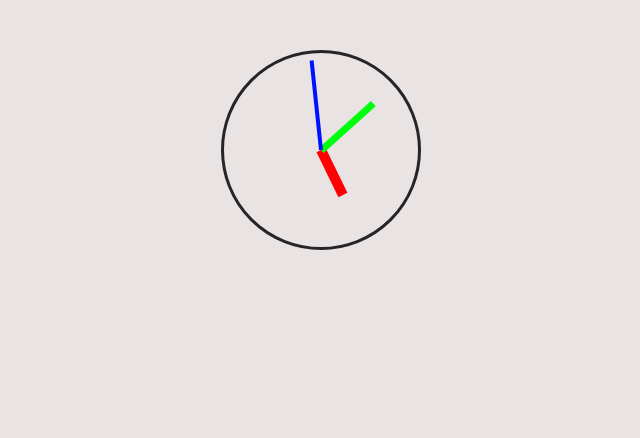
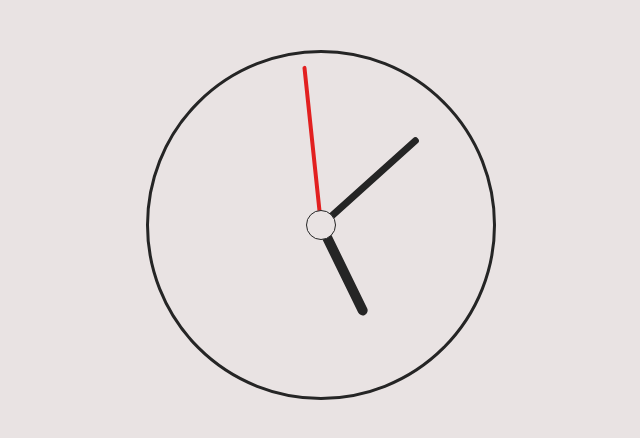
Before and after one commit to nupaT/clock, a plain HTML site: page index.html in a window 1280 px wide. Shown: the whole page, without its empty margins (319-959 px from the left). Drawn offline with Linux system fonts and the light colour scheme.

Commit message:
fix: size clock

```diff
--- a/scss/style.scss
+++ b/scss/style.scss
@@ -107,12 +107,23 @@ body {
   display: flex;
   justify-content: center;
   align-items: center;
-  width: 200px;
-  height: 200px;
+  width: 350px;
+  height: 350px;
   border: 3px solid $bc-black;
   border-radius: 50%;
-  z-index: -1;
 }
+
+.clock__circle:before {
+  content: "";
+  height: 30px;
+  width: 30px;
+  border: 1px solid $bc-black;
+  border-radius: 50%;
+  background-color: $bc-white;
+  z-index: 999;
+}
+
+
 
 .arrow__hour,
 .arrow__min,
@@ -122,20 +133,20 @@ body {
 
 .arrow__hour,
 .hour {
-  height: 100px;
-  width: 100px;
+  height: 200px;
+  width: 200px;
 }
 
 .arrow__min,
 .min {
-  height: 140px;
-  width: 140px;
+  height: 260px;
+  width: 260px;
 }
 
 .arrow__sec,
 .sec {
-  height: 180px;
-  width: 180px;
+  height: 320px;
+  width: 320px;
 }
 
 .hour,
@@ -151,8 +162,9 @@ body {
   content: "";
   position: absolute;
   width: 10px;
-  height: 50px;
-  background-color: red;
+  height: 90px;
+  border-radius: 5px 5px 0 0;
+  background-color: $bc-black;
   z-index: 10;
 }
 
@@ -160,8 +172,9 @@ body {
   content: "";
   position: absolute;
   width: 7px;
-  height: 70px;
-  background-color: #00ff0d;
+  height: 120px;
+  border-radius: 5px 5px 0 0;
+  background-color: $bc-black;
   z-index: 11;
 }
 
@@ -169,7 +182,8 @@ body {
   content: "";
   position: absolute;
   width: 4px;
-  height: 90px;
-  background-color: #0011ff;
+  height: 170px;
+  border-radius: 5px 5px 0 0;
+  background-color: #e22020;
   z-index: 12;
 }
```
Also changed, not shown: style/style.css.
